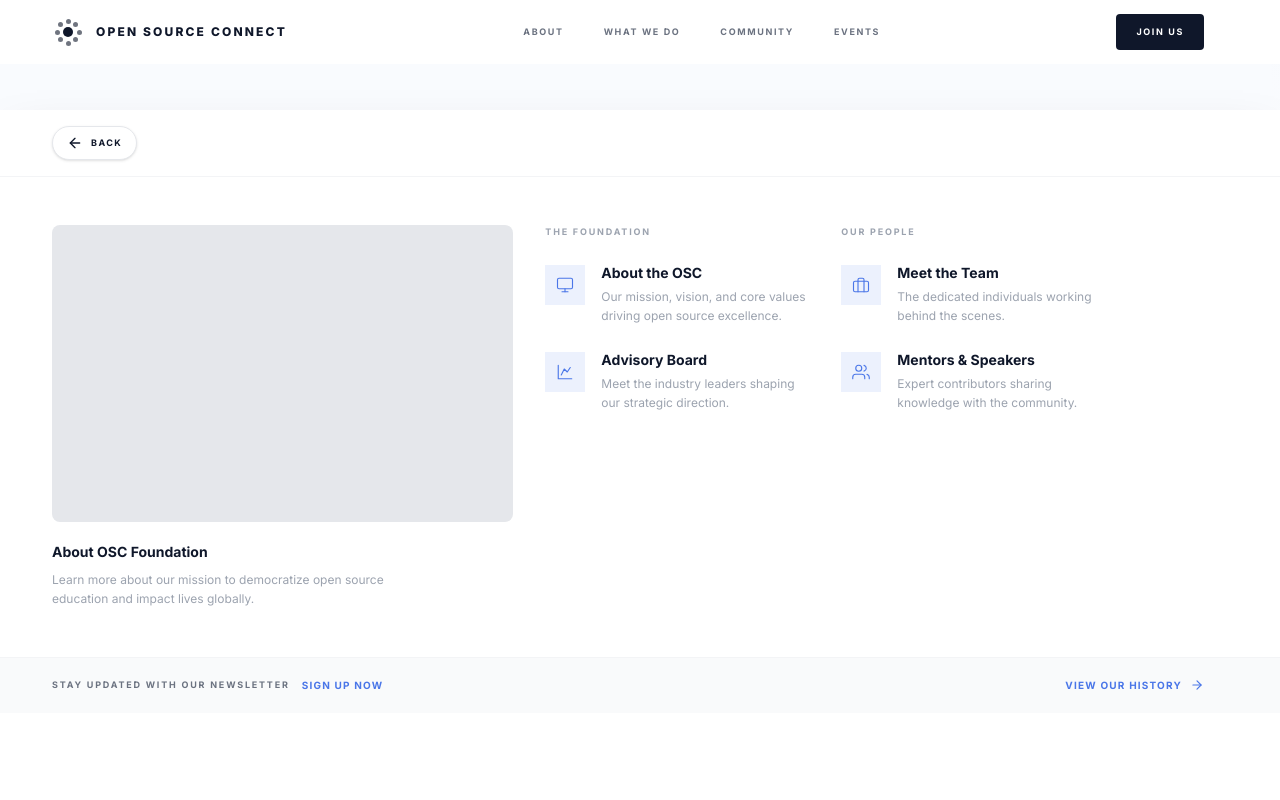
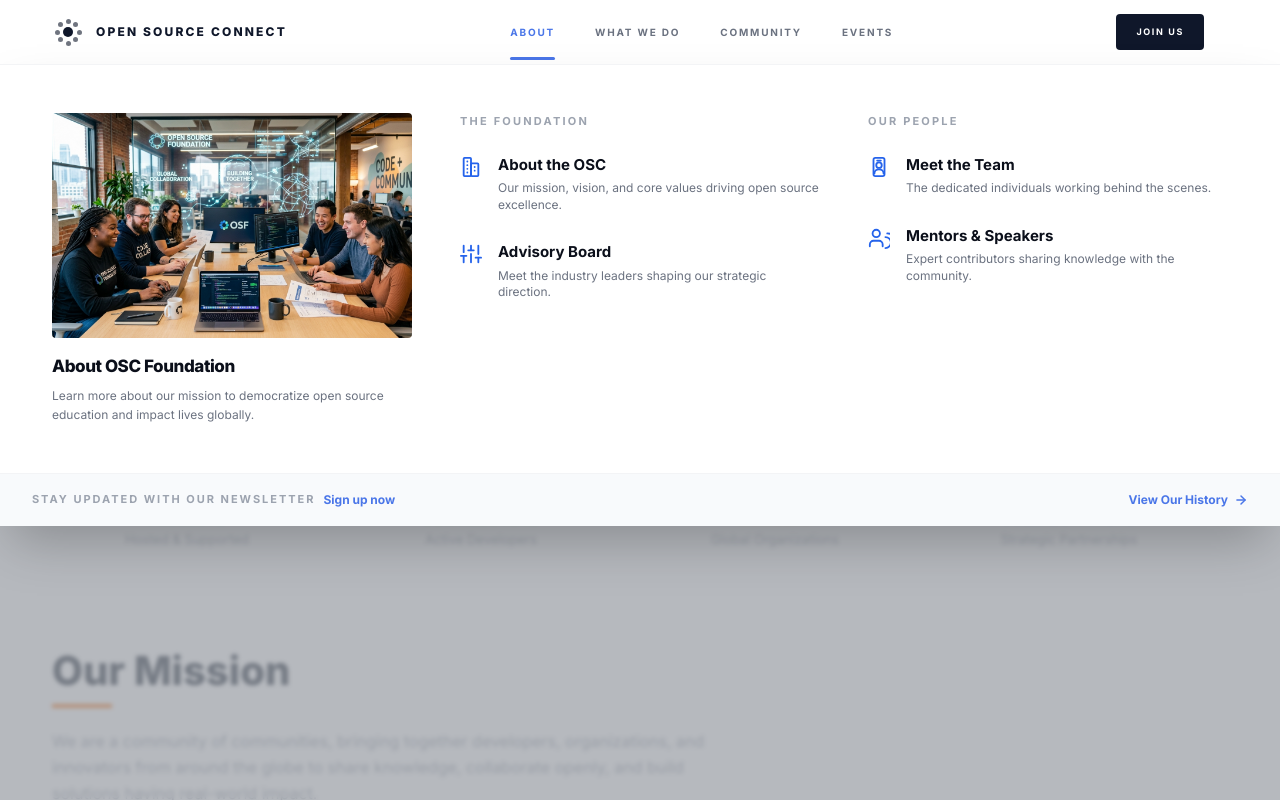
Before and after one commit to open-source-connect-01/OSC_India, a Next.js app: page / in a window 1280 px wide. Both pictures are taken after a click on the button "ABOUT". Built offline with nearby package versions, Linux system fonts and the light colour scheme.

Commit message:
Refactor code structure for improved readability and maintainability

```diff
--- a/src/components/AboutOverlay.tsx
+++ b/src/components/AboutOverlay.tsx
@@ -2,6 +2,7 @@
 
 import { useState } from "react";
 import Link from "next/link";
+import Image from "next/image";
 import ResearchLeadershipSection from "./ResearchLeadershipSection";
 import ProfileModal from "./ProfileModal";
 import type { ProfileData } from "./ProfileModal";
@@ -12,6 +13,95 @@ interface AboutOverlayProps {
 }
 
 type SubView = "main" | "mentors-speakers";
+
+// Custom SVG Icons matching exact dropdown screenshot
+function BuildingIcon() {
+  return (
+    <svg
+      width="22"
+      height="22"
+      viewBox="0 0 24 24"
+      fill="none"
+      stroke="#2563EB"
+      strokeWidth="2"
+      strokeLinecap="round"
+      strokeLinejoin="round"
+      className="shrink-0 mt-0.5"
+    >
+      <rect x="4" y="2" width="8" height="20" rx="1" />
+      <rect x="12" y="8" width="8" height="14" rx="1" />
+      <path d="M8 6h.01M8 10h.01M8 14h.01M8 18h.01M16 12h.01M16 16h.01" />
+    </svg>
+  );
+}
+
+function SlidersIcon() {
+  return (
+    <svg
+      width="22"
+      height="22"
+      viewBox="0 0 24 24"
+      fill="none"
+      stroke="#2563EB"
+      strokeWidth="2"
+      strokeLinecap="round"
+      strokeLinejoin="round"
+      className="shrink-0 mt-0.5"
+    >
+      <line x1="4" y1="21" x2="4" y2="14" />
+      <line x1="4" y1="10" x2="4" y2="3" />
+      <line x1="12" y1="21" x2="12" y2="12" />
+      <line x1="12" y1="8" x2="12" y2="3" />
+      <line x1="20" y1="21" x2="20" y2="16" />
+      <line x1="20" y1="12" x2="20" y2="3" />
+      <line x1="1" y1="14" x2="7" y2="14" />
+      <line x1="9" y1="8" x2="15" y2="8" />
+      <line x1="17" y1="16" x2="23" y2="16" />
+    </svg>
+  );
+}
+
+function BadgeIcon() {
+  return (
+    <svg
+      width="22"
+      height="22"
+      viewBox="0 0 24 24"
+      fill="none"
+      stroke="#2563EB"
+      strokeWidth="2"
+      strokeLinecap="round"
+      strokeLinejoin="round"
+      className="shrink-0 mt-0.5"
+    >
+      <path d="M16 2H8a2 2 0 0 0-2 2v16a2 2 0 0 0 2 2h8a2 2 0 0 0 2-2V4a2 2 0 0 0-2-2z" />
+      <circle cx="12" cy="10" r="3" />
+      <path d="M7 19c0-2.5 2.2-4.5 5-4.5s5 2 5 4.5" />
+      <line x1="10" y1="5" x2="14" y2="5" />
+    </svg>
+  );
+}
+
+function SpeakerIcon() {
+  return (
+    <svg
+      width="22"
+      height="22"
+      viewBox="0 0 24 24"
+      fill="none"
+      stroke="#2563EB"
+      strokeWidth="2"
+      strokeLinecap="round"
+      strokeLinejoin="round"
+      className="shrink-0 mt-0.5"
+    >
+      <path d="M19 11a6 6 0 0 1 0 12" />
+      <path d="M21 7a10 10 0 0 1 0 20" />
+      <circle cx="9" cy="7" r="4" />
+      <path d="M2 21v-2a4 4 0 0 1 4-4h6a4 4 0 0 1 4 4v2" />
+    </svg>
+  );
+}
 
 export default function AboutOverlay({ isOpen, onClose }: AboutOverlayProps) {
   const [subview, setSubview] = useState<SubView>("main");
@@ -27,162 +117,145 @@ export default function AboutOverlay({ isOpen, onClose }: AboutOverlayProps) {
 
   if (!isOpen) return null;
 
-  const handleBack = () => {
-    if (subview === "main") {
-      onClose();
-    } else {
-      setSubview("main");
-    }
-  };
-
   return (
     <>
       {/* Dimmed backdrop */}
       <div
         className="fixed inset-x-0 z-40 bg-navy/30 backdrop-blur-[2px]"
-        style={{ top: "110px", bottom: 0 }}
+        style={{ top: "64px", bottom: 0 }}
         onClick={subview === "main" ? onClose : () => setSubview("main")}
       />
 
       {/* Overlay panel */}
       <div
-        className={`fixed inset-x-0 z-50 shadow-2xl animate-slideDown ${selectedProfile ? "overflow-hidden" : "overflow-y-auto"}`}
-        style={{ top: "110px", maxHeight: "calc(100vh - 110px)" }}
+        className={`fixed inset-x-0 z-50 shadow-2xl animate-slideDown ${
+          selectedProfile ? "overflow-hidden" : "overflow-y-auto"
+        }`}
+        style={{ top: "64px", maxHeight: "calc(100vh - 64px)" }}
       >
-        <div className="w-full bg-white">
-          {/* Sticky back button bar */}
+        <div className="w-full bg-white border-t border-gray-100">
+          {/* Subview back button bar (only visible in subview mode) */}
+          {subview !== "main" && (
             <div className="sticky top-0 z-10 border-b border-gray-100 bg-white/95 backdrop-blur-sm">
-            <div className="max-w-[1240px] mx-auto pl-6 lg:pl-8 pr-6 lg:pr-8 py-4 flex justify-start">
+              <div className="max-w-[1240px] mx-auto px-6 lg:px-8 py-3 flex justify-start">
                 <button
-                onClick={handleBack}
-                className="inline-flex items-center gap-2 rounded-full border border-gray-200 bg-white px-3.5 py-2 text-[9px] font-bold tracking-[0.16em] uppercase text-navy shadow-sm transition-all duration-200 hover:border-gray-300 hover:bg-gray-50"
-                aria-label={subview === "main" ? "Go back" : "Back to About"}
+                  onClick={() => setSubview("main")}
+                  className="inline-flex items-center gap-2 rounded-full border border-gray-200 bg-white px-4 py-1.5 text-[10px] font-bold tracking-wider uppercase text-navy shadow-sm transition-all duration-200 hover:bg-gray-50"
                 >
-                <svg width="16" height="16" viewBox="0 0 24 24" fill="none" stroke="currentColor" strokeWidth="2" strokeLinecap="round" strokeLinejoin="round">
+                  <svg
+                    width="14"
+                    height="14"
+                    viewBox="0 0 24 24"
+                    fill="none"
+                    stroke="currentColor"
+                    strokeWidth="2"
+                    strokeLinecap="round"
+                    strokeLinejoin="round"
+                  >
                     <path d="M19 12H5" />
                     <path d="m12 19-7-7 7-7" />
                   </svg>
-                {subview === "main" ? "Back" : "Back to About"}
+                  Back to About
                 </button>
               </div>
             </div>
+          )}
 
           {/* ---------- MAIN VIEW ---------- */}
           {subview === "main" && (
-            <div className="min-h-[calc(100vh-110px)]">
-              <div className="max-w-[1240px] mx-auto pl-6 lg:pl-8 pr-12 lg:pr-14 py-10 lg:py-12">
-                <div className="grid md:grid-cols-12 gap-x-8 gap-y-10">
-                  {/* --- Column 1 (wider): Image + About OSC --- */}
-                  <div className="md:col-span-5">
-                    {/* Placeholder image box */}
-                    <div className="w-full aspect-[280/180] bg-gray-200 rounded-lg mb-5" />
-
-                    <h3 className="text-sm font-bold text-navy mb-2">
+            <div>
+              <div className="max-w-[1240px] mx-auto px-6 lg:px-8 py-10 lg:py-12">
+                <div className="grid grid-cols-1 md:grid-cols-12 gap-8 lg:gap-12">
+                  {/* --- Column 1: Image + About OSC Foundation --- */}
+                  <div className="md:col-span-5 lg:col-span-4">
+                    <Image
+                      src="/about_foundation.jpg"
+                      alt="About OSC Foundation"
+                      width={400}
+                      height={250}
+                      className="w-full aspect-[16/10] object-cover rounded-sm mb-4"
+                    />
+                    <h3 className="text-[17px] font-extrabold text-[#0B0F1A] tracking-tight">
                       About OSC Foundation
                     </h3>
-                    <p className="text-xs text-gray-400 leading-relaxed max-w-[380px]">
+                    <p className="text-xs text-gray-500 leading-relaxed mt-1.5 max-w-[340px]">
                       Learn more about our mission to democratize open source
                       education and impact lives globally.
                     </p>
                   </div>
 
-                  {/* --- Column 2: The Foundation --- */}
-                  <div className="md:col-span-3">
-                    <h3 className="text-[9px] font-bold tracking-[0.2em] text-gray-400 uppercase mb-6">
-                      The Foundation
+                  {/* --- Column 2: THE FOUNDATION --- */}
+                  <div className="md:col-span-7 lg:col-span-8 grid grid-cols-1 sm:grid-cols-2 gap-8 lg:gap-12">
+                    <div>
+                      <h3 className="text-[11px] font-bold tracking-[0.2em] text-gray-400 uppercase mb-6">
+                        THE FOUNDATION
                       </h3>
 
-                    <div className="space-y-6">
+                      <div className="space-y-7">
                         {/* About the OSC */}
-                      <div className="group cursor-pointer">
-                        <div className="flex items-start gap-4">
-                          <div className="w-10 h-10 bg-accent-blue/10 flex items-center justify-center shrink-0 mt-0.5 group-hover:bg-accent-blue/20 transition-colors duration-200">
-                            <svg width="18" height="18" viewBox="0 0 24 24" fill="none" stroke="currentColor" strokeWidth="1.5" strokeLinecap="round" strokeLinejoin="round" className="text-accent-blue">
-                              <rect x="2" y="3" width="20" height="14" rx="2" ry="2" />
-                              <line x1="8" y1="21" x2="16" y2="21" />
-                              <line x1="12" y1="17" x2="12" y2="21" />
-                            </svg>
-                          </div>
+                        <div className="group cursor-pointer flex items-start gap-4">
+                          <BuildingIcon />
                           <div>
-                            <h4 className="text-sm font-bold text-navy group-hover:text-accent-blue transition-colors duration-200">
+                            <h4 className="text-[15px] font-bold text-[#0B0F1A] group-hover:text-accent-blue transition-colors duration-200">
                               About the OSC
                             </h4>
-                            <p className="text-xs text-gray-400 mt-1 leading-relaxed">
-                              Our mission, vision, and core values driving open source excellence.
+                            <p className="text-xs text-gray-500 mt-1 leading-snug">
+                              Our mission, vision, and core values driving open
+                              source excellence.
                             </p>
-                          </div>
                           </div>
                         </div>
 
                         {/* Advisory Board */}
-                      <div className="group cursor-pointer">
-                        <div className="flex items-start gap-4">
-                          <div className="w-10 h-10 bg-accent-blue/10 flex items-center justify-center shrink-0 mt-0.5 group-hover:bg-accent-blue/20 transition-colors duration-200">
-                            <svg width="18" height="18" viewBox="0 0 24 24" fill="none" stroke="currentColor" strokeWidth="1.5" strokeLinecap="round" strokeLinejoin="round" className="text-accent-blue">
-                              <path d="M3 3v18h18" />
-                              <path d="M7 16l4-8 4 4 4-6" />
-                            </svg>
-                          </div>
+                        <div className="group cursor-pointer flex items-start gap-4">
+                          <SlidersIcon />
                           <div>
-                            <h4 className="text-sm font-bold text-navy group-hover:text-accent-blue transition-colors duration-200">
+                            <h4 className="text-[15px] font-bold text-[#0B0F1A] group-hover:text-accent-blue transition-colors duration-200">
                               Advisory Board
                             </h4>
-                            <p className="text-xs text-gray-400 mt-1 leading-relaxed">
-                              Meet the industry leaders shaping our strategic direction.
+                            <p className="text-xs text-gray-500 mt-1 leading-snug">
+                              Meet the industry leaders shaping our strategic
+                              direction.
                             </p>
                           </div>
                         </div>
                       </div>
                     </div>
-                  </div>
 
-                  {/* --- Column 3: Our People --- */}
-                  <div className="md:col-span-3">
-                    <h3 className="text-[9px] font-bold tracking-[0.2em] text-gray-400 uppercase mb-6">
-                      Our People
+                    {/* --- Column 3: OUR PEOPLE --- */}
+                    <div>
+                      <h3 className="text-[11px] font-bold tracking-[0.2em] text-gray-400 uppercase mb-6">
+                        OUR PEOPLE
                       </h3>
 
-                    <div className="space-y-6">
+                      <div className="space-y-7">
                         {/* Meet the Team */}
-                      <div className="group cursor-pointer">
-                        <div className="flex items-start gap-4">
-                          <div className="w-10 h-10 bg-accent-blue/10 flex items-center justify-center shrink-0 mt-0.5 group-hover:bg-accent-blue/20 transition-colors duration-200">
-                            <svg width="18" height="18" viewBox="0 0 24 24" fill="none" stroke="currentColor" strokeWidth="1.5" strokeLinecap="round" strokeLinejoin="round" className="text-accent-blue">
-                              <rect x="2" y="7" width="20" height="14" rx="2" ry="2" />
-                              <path d="M16 21V5a2 2 0 0 0-2-2h-4a2 2 0 0 0-2 2v16" />
-                            </svg>
-                          </div>
+                        <div className="group cursor-pointer flex items-start gap-4">
+                          <BadgeIcon />
                           <div>
-                            <h4 className="text-sm font-bold text-navy group-hover:text-accent-blue transition-colors duration-200">
+                            <h4 className="text-[15px] font-bold text-[#0B0F1A] group-hover:text-accent-blue transition-colors duration-200">
                               Meet the Team
                             </h4>
-                            <p className="text-xs text-gray-400 mt-1 leading-relaxed">
-                              The dedicated individuals working behind the scenes.
+                            <p className="text-xs text-gray-500 mt-1 leading-snug">
+                              The dedicated individuals working behind the
+                              scenes.
                             </p>
-                          </div>
                           </div>
                         </div>
 
                         {/* Mentors & Speakers */}
                         <div
-                        className="group cursor-pointer"
+                          className="group cursor-pointer flex items-start gap-4"
                           onClick={() => setSubview("mentors-speakers")}
                         >
-                        <div className="flex items-start gap-4">
-                          <div className="w-10 h-10 bg-accent-blue/10 flex items-center justify-center shrink-0 mt-0.5 group-hover:bg-accent-blue/20 transition-colors duration-200">
-                            <svg width="18" height="18" viewBox="0 0 24 24" fill="none" stroke="currentColor" strokeWidth="1.5" strokeLinecap="round" strokeLinejoin="round" className="text-accent-blue">
-                              <path d="M17 21v-2a4 4 0 0 0-4-4H5a4 4 0 0 0-4 4v2" />
-                              <circle cx="9" cy="7" r="4" />
-                              <path d="M23 21v-2a4 4 0 0 0-3-3.87" />
-                              <path d="M16 3.13a4 4 0 0 1 0 7.75" />
-                            </svg>
-                          </div>
+                          <SpeakerIcon />
                           <div>
-                            <h4 className="text-sm font-bold text-navy group-hover:text-accent-blue transition-colors duration-200">
+                            <h4 className="text-[15px] font-bold text-[#0B0F1A] group-hover:text-accent-blue transition-colors duration-200">
                               Mentors &amp; Speakers
                             </h4>
-                            <p className="text-xs text-gray-400 mt-1 leading-relaxed">
-                              Expert contributors sharing knowledge with the community.
+                            <p className="text-xs text-gray-500 mt-1 leading-snug">
+                              Expert contributors sharing knowledge with the
+                              community.
                             </p>
                           </div>
                         </div>
@@ -193,41 +266,39 @@ export default function AboutOverlay({ isOpen, onClose }: AboutOverlayProps) {
               </div>
 
               {/* Bottom footer strip */}
-              <div className="w-full bg-gray-50 border-t border-gray-100">
-                <div className="max-w-[1240px] mx-auto pl-6 lg:pl-8 pr-12 lg:pr-14 py-5">
-                  <div className="flex flex-col sm:flex-row items-start sm:items-center justify-between gap-4">
-                    <div className="flex items-center gap-3 flex-wrap">
-                      <p className="text-[9px] font-bold tracking-[0.2em] text-gray-500 uppercase">
-                        Stay updated with our newsletter
-                      </p>
+              <div className="w-full bg-[#F8FAFC] border-t border-gray-100 py-4.5 px-6 lg:px-8">
+                <div className="max-w-[1240px] mx-auto flex flex-col sm:flex-row items-center justify-between gap-4">
+                  <div className="flex items-center gap-2 text-xs">
+                    <span className="font-bold tracking-[0.18em] text-gray-400 uppercase text-[10px] sm:text-[11px]">
+                      STAY UPDATED WITH OUR NEWSLETTER
+                    </span>
                     <Link
                       href="#"
-                        className="text-[10px] font-bold tracking-[0.12em] text-accent-blue uppercase hover:text-accent-blue/80 transition-colors duration-200"
+                      className="font-bold text-accent-blue hover:underline text-xs"
                     >
                       Sign up now
                     </Link>
                   </div>
+
                   <Link
                     href="#"
-                      className="inline-flex items-center gap-2 text-[10px] font-bold tracking-[0.12em] text-accent-blue uppercase hover:text-accent-blue/80 transition-colors duration-200 group"
+                    className="inline-flex items-center gap-1.5 text-xs font-bold text-accent-blue hover:underline"
                   >
-                      View Our History
+                    <span>View Our History</span>
                     <svg
                       width="14"
                       height="14"
                       viewBox="0 0 24 24"
                       fill="none"
                       stroke="currentColor"
-                        strokeWidth="2"
+                      strokeWidth="2.5"
                       strokeLinecap="round"
                       strokeLinejoin="round"
-                        className="transition-transform duration-200 group-hover:translate-x-0.5"
                     >
                       <path d="M5 12h14" />
                       <path d="m12 5 7 7-7 7" />
                     </svg>
                   </Link>
-                  </div>
                 </div>
               </div>
             </div>
@@ -243,7 +314,8 @@ export default function AboutOverlay({ isOpen, onClose }: AboutOverlayProps) {
           )}
         </div>
       </div>
-      {/* Profile Modal — rendered at root level, outside the overlay panel's stacking context */}
+
+      {/* Profile Modal */}
       <ProfileModal
         profile={selectedProfile}
         onClose={() => setSelectedProfile(null)}
--- a/src/components/Navbar.tsx
+++ b/src/components/Navbar.tsx
@@ -70,14 +70,15 @@ export default function Navbar({
               </span>
             </Link>
 
-            {/* Nav links - centered - all neutral gray, no active state */}
-            <div className="flex items-center gap-8 lg:gap-10 mx-auto">
-              {navItems.map((item) =>
-                item.key === "events" ? (
+            {/* Nav links - centered */}
+            <div className="flex items-center gap-8 lg:gap-10 mx-auto h-full">
+              {navItems.map((item) => {
+                const isActive = activeOverlay === item.key;
+                return item.key === "events" ? (
                   <Link
                     key={item.key}
                     href="/events"
-                    className="text-[9px] font-bold tracking-[0.18em] text-gray-500 uppercase hover:text-navy transition-colors duration-200"
+                    className="text-[10px] font-bold tracking-[0.18em] text-gray-500 uppercase hover:text-navy transition-colors duration-200"
                   >
                     {item.label}
                   </Link>
@@ -85,12 +86,19 @@ export default function Navbar({
                   <button
                     key={item.key}
                     onClick={() => onNavClick?.(item.key)}
-                    className="text-[9px] font-bold tracking-[0.18em] text-gray-500 uppercase hover:text-navy transition-colors duration-200 cursor-pointer"
+                    className={`relative py-5 text-[10px] font-bold tracking-[0.18em] uppercase transition-colors duration-200 cursor-pointer ${
+                      isActive
+                        ? "text-accent-blue"
+                        : "text-gray-500 hover:text-navy"
+                    }`}
                   >
                     {item.label}
+                    {isActive && (
+                      <span className="absolute bottom-0 left-0 w-full h-[3px] bg-accent-blue rounded-full" />
+                    )}
                   </button>
-                )
-              )}
+                );
+              })}
             </div>
 
             {/* Join Us Button - right */}
```
Also changed, not shown: public/about_foundation.jpg (added). Lines whose indentation alone changed are shown as unchanged.
